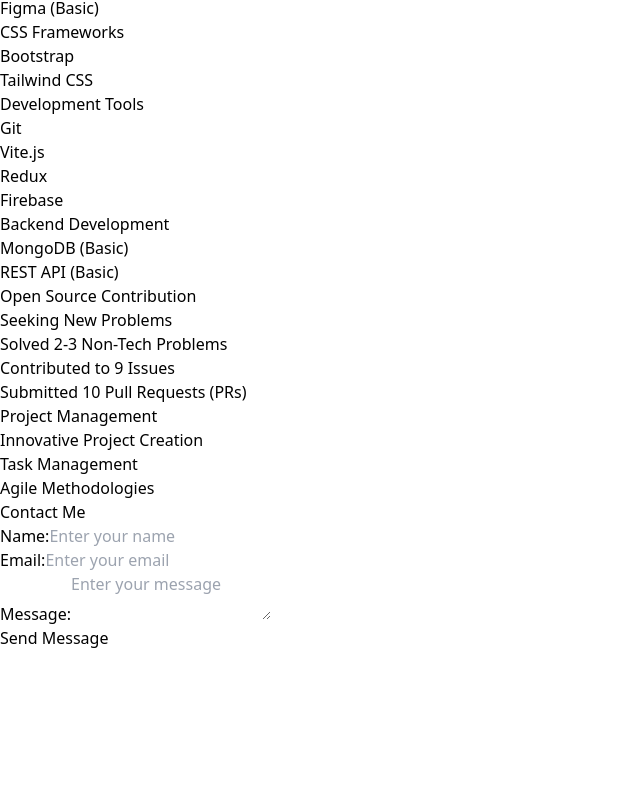
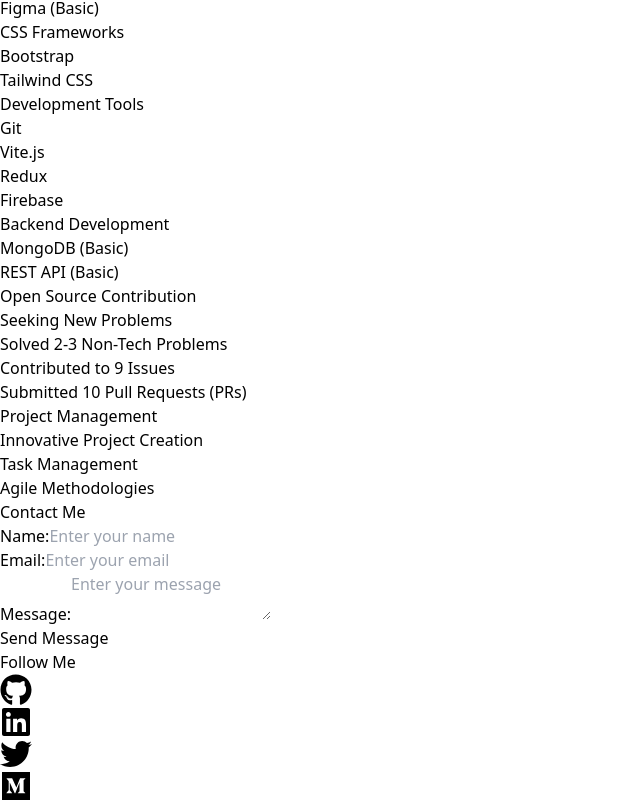
Before and after one commit to tarunkumarkale/PortFolio, a React (Vite) app: page / in a window 1280 px wide. Shown: the part 2381-3183 px from the top of the page, without its empty margins (0-640 px from the left). Before the commit the page ends 3031 px from the top, so only its background shows below. Built offline with nearby package versions, Linux system fonts and the light colour scheme.

Commit message:
complete follow me section

```diff
--- a/src/App.jsx
+++ b/src/App.jsx
@@ -6,6 +6,7 @@
 import Contact from './components/contact';
 import SkillSection from './components/Skill'
 import './index.css'
+import FollowMe from './components/Followme';
 
 function App() {
   return (
@@ -15,6 +16,8 @@
       <SkillSection/>
       <Projects />
       <Contact />
+      <FollowMe/>
+
     </div>
   );
 }
--- /dev/null
+++ b/src/components/Followme.jsx
@@ -0,0 +1,30 @@
+import React from 'react';
+import { FaGithub, FaLinkedin, FaTwitter, FaMedium } from 'react-icons/fa';
+
+const FollowMe = () => {
+  return (
+    <div className="p-8 bg-gradient-to-b from-green-900 via-gray-900 to-black text-white" id="followme">
+      <div className="flex items-center justify-between">
+        <h2 className="text-5xl font-bold text-transparent bg-clip-text bg-gradient-to-r from-green-400 via-teal-500 to-blue-500">
+          Follow Me
+        </h2>
+        <div className="flex space-x-4">
+          <a href="https://github.com/yourusername" target="_blank" rel="noopener noreferrer" className="text-gray-300 hover:text-white transition-colors">
+            <FaGithub size={32} />
+          </a>
+          <a href="https://linkedin.com/in/yourusername" target="_blank" rel="noopener noreferrer" className="text-gray-300 hover:text-white transition-colors">
+            <FaLinkedin size={32} />
+          </a>
+          <a href="https://twitter.com/yourusername" target="_blank" rel="noopener noreferrer" className="text-gray-300 hover:text-white transition-colors">
+            <FaTwitter size={32} />
+          </a>
+          <a href="https://medium.com/@yourusername" target="_blank" rel="noopener noreferrer" className="text-gray-300 hover:text-white transition-colors">
+            <FaMedium size={32} />
+          </a>
+        </div>
+      </div>
+    </div>
+  );
+};
+
+export default FollowMe;
--- a/src/components/contact.jsx
+++ b/src/components/contact.jsx
@@ -36,15 +36,15 @@
 
   return (
     <div className="p-8 bg-gradient-to-b from-green-900 via-gray-900 to-black text-white" id="contactme">
-      <div className="text-center mb-8">
+    <div className="text-center mb-8 relative">
       <h2 className="text-5xl font-bold text-transparent bg-clip-text bg-gradient-to-r from-green-400 via-teal-500 to-blue-500 transition-transform transform hover:scale-110 inline-block">
         Contact Me
       </h2>
       <span className="absolute left-1/2 transform -translate-x-1/2 bottom-0 w-0 h-1 bg-gradient-to-r from-green-400 via-teal-500 to-blue-500 transition-all duration-300 hover:w-full"></span>
     </div>
-      <form onSubmit={handleSubmit} className="space-y-4 max-w-md mx-auto p-4">
+    <form onSubmit={handleSubmit} className="space-y-6 max-w-lg mx-auto p-6 bg-gray-800 rounded-lg shadow-lg">
       <div>
-    <label htmlFor="name" className="block text-lg mb-1">Name:</label>
+        <label htmlFor="name" className="block text-lg mb-2 font-semibold">Name:</label>
         <input
           type="text"
           id="name"
@@ -52,12 +52,12 @@
           value={formData.from_name}
           onChange={handleChange}
           required
-      className="w-full p-2 rounded bg-gray-800 border border-gray-700 text-white"
+          className="w-full p-3 rounded-lg bg-gray-700 border border-gray-600 text-white placeholder-gray-400 focus:outline-none focus:ring-2 focus:ring-green-500"
           placeholder="Enter your name"
         />
       </div>
       <div>
-    <label htmlFor="email" className="block text-lg mb-1">Email:</label>
+        <label htmlFor="email" className="block text-lg mb-2 font-semibold">Email:</label>
         <input
           type="email"
           id="email"
@@ -65,26 +65,25 @@
           value={formData.from_email}
           onChange={handleChange}
           required
-      className="w-full p-2 rounded bg-gray-800 border border-gray-700 text-white"
+          className="w-full p-3 rounded-lg bg-gray-700 border border-gray-600 text-white placeholder-gray-400 focus:outline-none focus:ring-2 focus:ring-green-500"
           placeholder="Enter your email"
         />
       </div>
       <div>
-  <label htmlFor="message" className="block text-lg mb-1">Message:</label>
+        <label htmlFor="message" className="block text-lg mb-2 font-semibold">Message:</label>
         <textarea
           id="message"
           name="message"
           value={formData.message}
           onChange={handleChange}
           required
-  className="w-full h-40 p-2 rounded bg-gray-800 border border-gray-700 text-white"
+          className="w-full h-48 p-3 rounded-lg bg-gray-700 border border-gray-600 text-white placeholder-gray-400 focus:outline-none focus:ring-2 focus:ring-green-500"
           placeholder="Enter your message"
         />
-
       </div>
       <button
         type="submit"
-    className="w-full p-2 bg-green-500 text-white rounded hover:bg-green-600 transition-all"
+        className="w-full py-3 bg-green-600 text-white rounded-lg shadow-md hover:bg-green-700 transition-all"
       >
         Send Message
       </button>
```
Lines whose indentation alone changed are shown as unchanged.
